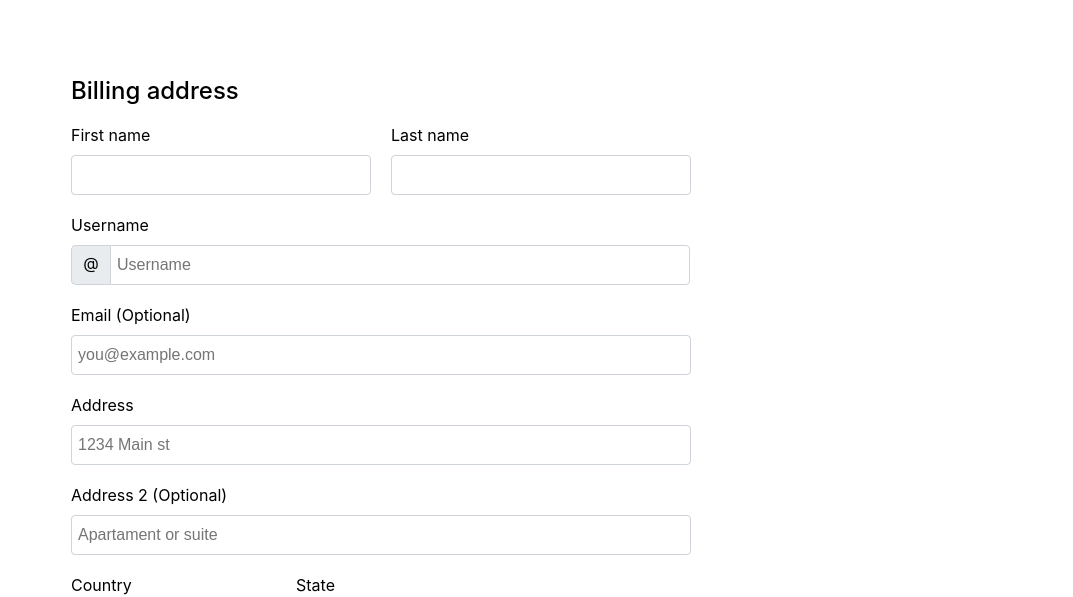
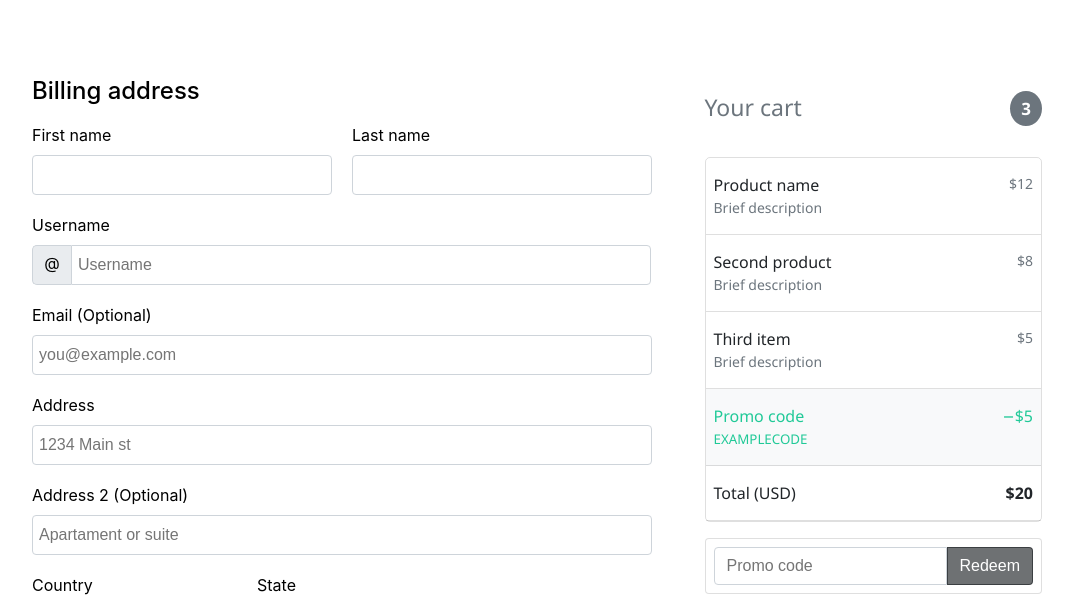
Before and after one commit to DanilBond/checkout, a plain HTML site: page index.html in a window 1280 px wide. Shown: the part 227-824 px from the top of the page, without its empty margins (99-1172 px from the left). Drawn offline with Linux system fonts and the light colour scheme.

Commit message:
Cart added

```diff
--- a/index.html
+++ b/index.html
@@ -17,8 +17,6 @@
     </header>
 
     <main>
-        <!-- Cart -->
-
 
 
 
@@ -146,6 +144,60 @@
 
         </form>
     </div>
+
+
+
+    <!-- Cart -->
+    <div class="soder">
+        <div class="window-1">
+            <h4>
+                <span class="h4-text">Your cart</span>
+                <span class="h4-num">3</span>
+            </h4>
+            <ul class="table-ul">
+              <li class="li-1">
+                <div>
+                  <h6 class="my-0">Product name</h6>
+                  <small class="text-muted">Brief description</small>
+                </div>
+                <span class="text-muted">$12</span>
+              </li>
+              <li class="li-2">
+                <div>
+                  <h6 class="my-0">Second product</h6>
+                  <small class="text-muted">Brief description</small>
+                </div>
+                <span class="text-muted">$8</span>
+              </li>
+              <li class="li-3">
+                <div>
+                  <h6 class="my-0">Third item</h6>
+                  <small class="text-muted">Brief description</small>
+                </div>
+                <span class="text-muted">$5</span>
+              </li>
+              <li class="li-4">
+                <div class="text-success">
+                  <h6 class="my-0">Promo code</h6>
+                  <small>EXAMPLECODE</small>
+                </div>
+                <span class="text-success">−$5</span>
+              </li>
+              <li class="li-5">
+                <span>Total (USD)</span>
+                <strong>$20</strong>
+              </li>
+            </ul>
+
+            <form class="card">
+              <div class="input-group">
+                <input type="text" class="form-control" placeholder="Promo code">
+                <button type="submit" class="btn">Redeem</button>
+              </div>
+            </form>
+          </div>
+    </div>
+
     </main>
 </body>
 </html>
--- a/style.css
+++ b/style.css
@@ -34,7 +34,7 @@ main form input{
     display: inline;
 }
 #Form__Container{
-    margin: 0 auto;
+
     max-width: 940px;
 }
 .Form__Input__Name{
@@ -159,3 +159,190 @@ margin-bottom: 8px;
     border-bottom-left-radius: 0px;
     border-top-left-radius: 0px;
 }
+
+
+
+/* Cart */
+.soder{
+    display: flex;
+    flex-wrap: wrap;
+    font-family: 'Segoe UI', Tahoma, Geneva, Verdana, sans-serif;
+    flex: 0 0 auto;
+
+}
+.window-1{
+    margin-top: 16px;
+    padding: 0 8px;
+    color: rgb(33, 37, 41);
+    flex-basis: auto;
+    flex-grow: 0;
+    flex-shrink: 0;
+    font-size: 16px;
+    font-weight: 400;
+    order: 6;
+}
+.window-1 h4{
+    display: flex;
+    justify-content: space-between;
+    font-size: 23px;
+    font-weight: 500px;
+    font-family: 'Segoe UI', Tahoma, Geneva, Verdana, sans-serif;
+}
+.window-1 h4 .h4-text{
+    color: rgb(108, 117, 125);
+    font-weight: 400;
+}
+.window-1 h4 .h4-num{
+    background-color: rgb(108, 117, 125);
+    color: white;
+    font-size: 17px;
+    font-weight: 700;
+    text-align: center;
+    white-space: nowrap;
+    vertical-align: baseline;
+    border-radius: 50%;
+    padding: .35em .65em;
+}
+.table-ul{
+    display: flex;
+    flex-direction: column;
+    color: rgb(33, 37, 41);
+    border: 1px solid rgba(0, 0, 0, 0.125);
+    border-radius: 5px;
+    margin-bottom: 16px;
+    font-size: 16px;
+    font-weight: 400;
+    padding: 0;
+}
+.table-ul li{
+    list-style-type: none;
+}
+.li-1{
+    display: flex;
+    justify-content: space-between;
+    padding: 16px 8px;
+    border-bottom: 1px solid  rgba(0, 0, 0, 0.125);
+    color: rgb(33, 37, 41);
+    font-size: 16px;
+    font-weight: 400px;
+    font-family: 'Segoe UI', Tahoma, Geneva, Verdana, sans-serif;
+}
+.li-1 div{
+    text-align: left;
+}
+.my-0{
+    font-size: 16px;
+    font-weight: 500;
+    margin-bottom: 0;
+    margin-top: 0;
+}
+.text-muted{
+    color: rgb(108, 117, 125);
+    font-size: 14px;
+    font-weight: 400;
+}
+.li-2{
+    display: flex;
+    justify-content: space-between;
+    padding: 16px 8px;
+    border-bottom: 1px solid  rgba(0, 0, 0, 0.125);
+    color: rgb(33, 37, 41);
+    font-size: 16px;
+    font-weight: 400px;
+    font-family: 'Segoe UI', Tahoma, Geneva, Verdana, sans-serif;
+}
+.li-2 div{
+    text-align: left;
+}
+.li-3{
+    display: flex;
+    justify-content: space-between;
+    padding: 16px 8px;
+    border-bottom: 1px solid  rgba(0, 0, 0, 0.125);
+    color: rgb(33, 37, 41);
+    font-size: 16px;
+    font-weight: 400px;
+    font-family: 'Segoe UI', Tahoma, Geneva, Verdana, sans-serif;
+}
+.li-3 div{
+    text-align: left;
+}
+.li-4{
+    display: flex;
+    justify-content: space-between;
+    background-color: rgb(248, 249, 250);
+    padding: 16px 8px;
+    border-bottom: 1px solid  rgba(0, 0, 0, 0.125);
+    color: #20c997;
+    font-size: 16px;
+    font-weight: 400px;
+    font-family: 'Segoe UI', Tahoma, Geneva, Verdana, sans-serif;
+}
+.li-4 div{
+    text-align: left;
+}
+.text-success{
+    color: #20c997;
+}
+.li-5{
+    display: flex;
+    justify-content: space-between;
+    padding: 16px 8px;
+    border-bottom: 1px solid  rgba(0, 0, 0, 0.125);
+    color: rgb(33, 37, 41);
+    font-size: 16px;
+    font-weight: 400px;
+    font-family: 'Segoe UI', Tahoma, Geneva, Verdana, sans-serif;
+}
+.li-5 div{
+    text-align: left;
+}
+.card{
+    padding: .5rem;
+    display: flex;
+    flex-direction: column;
+    min-width: 0;
+    word-wrap: break-word;
+    background-color: white;
+    border: 1px solid rgba(0,0,0,.125);
+    border-radius: .25rem;
+}
+.input-group{
+    display: flex;
+    flex-wrap: wrap;
+    align-items: stretch;
+    width: 100%;
+}
+.form-control{
+    padding: .375rem .75rem;
+    font-size: 1rem;
+    font-weight: 400;
+    line-height: 1.5;
+    color: #212529;
+    background-color: #fff;
+    background-clip: padding-box;
+    border: 1px solid #ced4da;
+    appearance: none;
+    border-top-left-radius: .25rem;
+    border-bottom-left-radius: .25rem;
+}
+.btn{
+    display: inline-block;
+    font-weight: 400;
+    line-height: 1.5;
+    color: white;
+    text-align: center;
+    text-decoration: none;
+    vertical-align: middle;
+    cursor: pointer;
+    background-color: #212529a6;
+    border: 1px solid #212529a6;
+    padding: .375rem .75rem;
+    font-size: 1rem;
+    border-top-right-radius: .25rem;
+    border-bottom-right-radius: .25rem;
+}
+main{
+    display: flex;
+    justify-content: center;
+}
```
